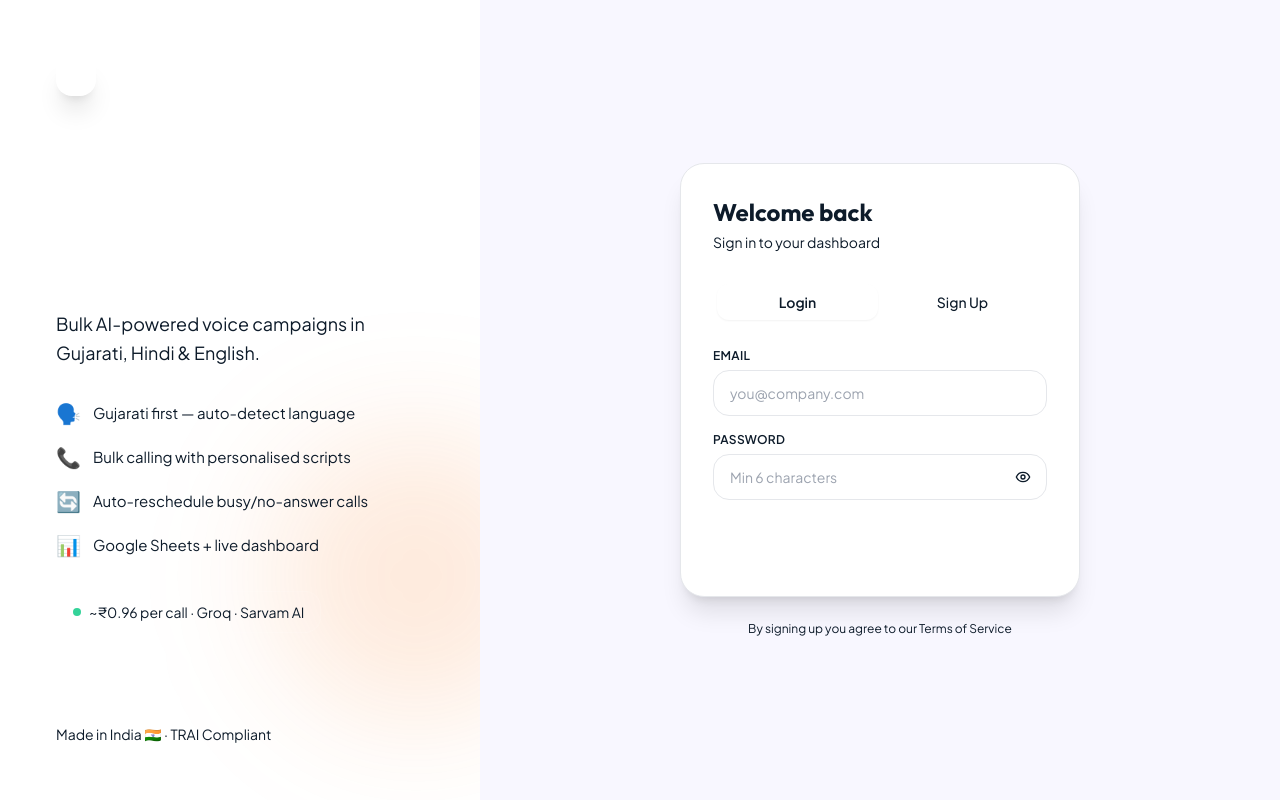
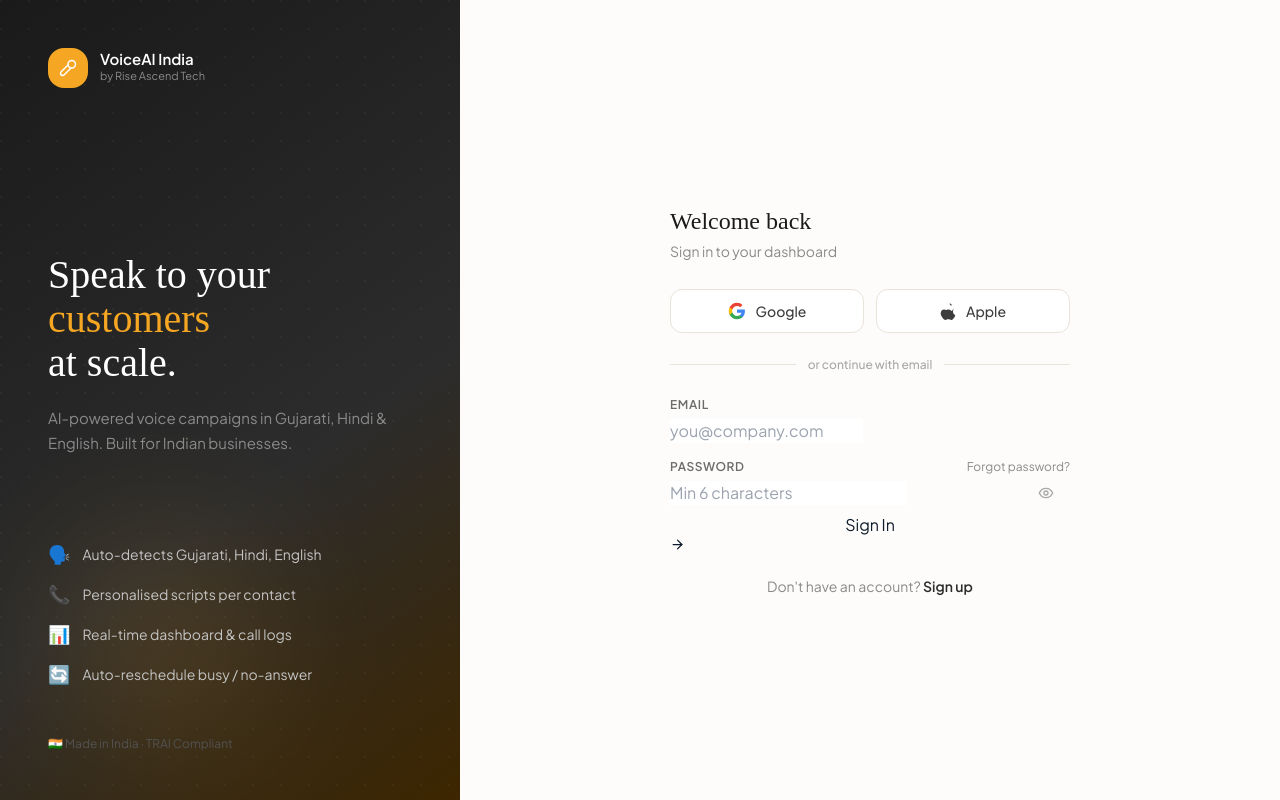
Before and after one commit to RuhiModi/AI-Voice-Call-Automation, a React (Vite) app in the folder frontend/: page /login in a window 1280 px wide. Built offline with nearby package versions, Linux system fonts and the light colour scheme.

Commit message:
Update Login.jsx

```diff
--- a/frontend/src/pages/Login.jsx
+++ b/frontend/src/pages/Login.jsx
@@ -1,11 +1,43 @@
 import { useState } from 'react'
-import { useNavigate, Link } from 'react-router-dom'
+import { useNavigate } from 'react-router-dom'
 import toast from 'react-hot-toast'
-import { Phone, Eye, EyeOff, ArrowRight } from 'lucide-react'
-import { authApi } from '../hooks/api'
+import { Eye, EyeOff, ArrowRight, Mic2 } from 'lucide-react'
+import { authApi, passwordApi } from '../hooks/api'
+
+// ── Social button ──────────────────────────────────────────────
+function SocialBtn({ icon, label, onClick }) {
+  return (
+    <button onClick={onClick} type="button"
+      className="flex-1 flex items-center justify-center gap-2.5 h-11 bg-white border border-[#e8e3db] rounded-xl text-sm font-medium text-[#3d3d3d] hover:border-[#d0c9be] hover:bg-[#faf8f4] transition-all active:scale-[0.98]">
+      {icon}
+      <span>{label}</span>
+    </button>
+  )
+}
+
+// ── Google SVG ──────────────────────────────────────────────────
+function GoogleIcon() {
+  return (
+    <svg width="18" height="18" viewBox="0 0 24 24">
+      <path fill="#4285F4" d="M22.56 12.25c0-.78-.07-1.53-.2-2.25H12v4.26h5.92c-.26 1.37-1.04 2.53-2.21 3.31v2.77h3.57c2.08-1.92 3.28-4.74 3.28-8.09z"/>
+      <path fill="#34A853" d="M12 23c2.97 0 5.46-.98 7.28-2.66l-3.57-2.77c-.98.66-2.23 1.06-3.71 1.06-2.86 0-5.29-1.93-6.16-4.53H2.18v2.84C3.99 20.53 7.7 23 12 23z"/>
+      <path fill="#FBBC05" d="M5.84 14.09c-.22-.66-.35-1.36-.35-2.09s.13-1.43.35-2.09V7.07H2.18C1.43 8.55 1 10.22 1 12s.43 3.45 1.18 4.93l2.85-2.22.81-.62z"/>
+      <path fill="#EA4335" d="M12 5.38c1.62 0 3.06.56 4.21 1.64l3.15-3.15C17.45 2.09 14.97 1 12 1 7.7 1 3.99 3.47 2.18 7.07l3.66 2.84c.87-2.6 3.3-4.53 6.16-4.53z"/>
+    </svg>
+  )
+}
+
+// ── Apple SVG ───────────────────────────────────────────────────
+function AppleIcon() {
+  return (
+    <svg width="16" height="18" viewBox="0 0 814 1000" fill="currentColor">
+      <path d="M788.1 340.9c-5.8 4.5-108.2 62.2-108.2 190.5 0 148.4 130.3 200.9 134.2 202.2-.6 3.2-20.7 71.9-68.7 141.9-42.8 61.6-87.5 123.1-155.5 123.1s-85.5-39.5-164-39.5c-76 0-103.7 40.8-165.9 40.8s-105-57.8-155.5-127.4C46 790.9 1 711.2 1 636c0-144.1 91.8-220.5 181.7-220.5 47.6 0 87.5 31.2 117.4 31.2s77.4-33.1 133.2-33.1c21.4 0 108.2 1.9 164.6 83.3zm-166.5-142c-2.6-15.4-7.1-34.6-21.1-55.2-20.1-29.9-58.5-56.5-100.7-56.5-1.3 0-2.6 0-3.8.1 1.3 16.7 5.8 35.9 16.6 56.5 14.1 27.5 51.5 55.2 109 55.1z"/>
+    </svg>
+  )
+}
 
 export default function Login() {
-  const [mode,     setMode]     = useState('login')
+  const [view,     setView]     = useState('login') // 'login' | 'signup' | 'forgot'
   const [email,    setEmail]    = useState('')
   const [password, setPassword] = useState('')
   const [company,  setCompany]  = useState('')
@@ -13,170 +45,219 @@ export default function Login() {
   const [loading,  setLoading]  = useState(false)
   const navigate = useNavigate()
 
-  async function handleSubmit(e) {
+  async function handleAuth(e) {
     e.preventDefault()
     setLoading(true)
     try {
-      const res = mode === 'login'
+      const res = view === 'login'
         ? await authApi.login(email, password)
         : await authApi.signup(email, password, company)
-
       localStorage.setItem('token', res.data.token)
       localStorage.setItem('user',  JSON.stringify(res.data.user))
-      toast.success(mode === 'login' ? 'Welcome back!' : 'Account created! 🎉')
+      toast.success(view === 'login' ? 'Welcome back!' : 'Account created!')
       navigate('/dashboard')
     } catch (err) {
-      const msg = err.response?.data?.error || 'Something went wrong'
+      const msg = err.response?.data?.error || err.message || 'Something went wrong'
       toast.error(msg)
     } finally {
       setLoading(false)
     }
   }
 
+  async function handleForgot(e) {
+    e.preventDefault()
+    if (!email) { toast.error('Enter your email address'); return }
+    setLoading(true)
+    try {
+      await passwordApi.forgotPassword(email)
+      toast.success('Reset link sent if this email is registered!')
+      setView('login')
+    } catch {
+      toast.error('Failed to send reset email. Try again.')
+    } finally {
+      setLoading(false)
+    }
+  }
+
+  function handleSocialAuth(provider) {
+    // OAuth flow — redirect to backend which handles the provider
+    const base = import.meta.env.VITE_API_URL || 'http://localhost:3000'
+    toast(`${provider} login coming soon!`, { icon: '🔜' })
+    // Uncomment when backend OAuth is set up:
+    // window.location.href = `${base}/auth/${provider.toLowerCase()}`
+  }
+
   return (
-    <div className="min-h-screen bg-navy-950 flex overflow-hidden">
+    <div className="min-h-screen flex" style={{ background: '#fdfcfa' }}>
 
-      {/* Left — Branding */}
-      <div className="hidden lg:flex flex-col justify-between w-[480px] p-14 relative overflow-hidden">
-        <div className="absolute inset-0 overflow-hidden">
-          <div className="absolute -top-40 -left-40 w-96 h-96 bg-navy-500/20 rounded-full blur-3xl" />
-          <div className="absolute bottom-20 -right-20 w-72 h-72 bg-orange-500/15 rounded-full blur-3xl" />
+      {/* ── Left panel — only desktop ── */}
+      <div className="hidden lg:flex flex-col w-[460px] relative overflow-hidden"
+        style={{ background: 'linear-gradient(145deg, #1a1a1a 0%, #2c2c2c 60%, #3d2600 100%)' }}>
+
+        {/* Texture overlay */}
+        <div className="absolute inset-0 opacity-[0.04]"
+          style={{ backgroundImage: 'radial-gradient(circle at 1px 1px, white 1px, transparent 0)', backgroundSize: '28px 28px' }} />
+
+        {/* Glow */}
+        <div className="absolute bottom-0 left-0 w-80 h-80 rounded-full opacity-20 blur-3xl"
+          style={{ background: 'radial-gradient(circle, #f5a623 0%, transparent 70%)' }} />
+
+        <div className="relative z-10 flex flex-col h-full p-12">
+          {/* Logo */}
+          <div className="flex items-center gap-3 mb-auto">
+            <div className="w-10 h-10 rounded-2xl flex items-center justify-center" style={{ background: '#f5a623' }}>
+              <Mic2 size={18} className="text-white" />
             </div>
-
-        <div className="relative z-10">
-          <div className="flex items-center gap-3">
-            <div className="w-10 h-10 bg-gradient-to-br from-navy-500 to-orange-500 rounded-2xl flex items-center justify-center shadow-xl">
-              <Phone size={19} className="text-white" />
-            </div>
-            <span className="font-display font-bold text-white text-xl">VoiceAI India</span>
+            <div>
+              <p className="text-white font-semibold text-[15px] leading-none">VoiceAI India</p>
+              <p className="text-[11px] mt-0.5" style={{ color: '#8a8a8a' }}>by Rise Ascend Tech</p>
             </div>
           </div>
 
-        <div className="relative z-10 space-y-8">
-          <div>
-            <h2 className="font-display font-bold text-white text-5xl leading-[1.1] mb-4">
-              AI Voice Calls<br />
-              <span className="text-transparent bg-clip-text bg-gradient-to-r from-navy-400 to-orange-400">
-                ગુજરાતીમાં
-              </span>
-            </h2>
-            <p className="text-navy-300 text-lg leading-relaxed">
-              Bulk AI-powered voice campaigns in Gujarati, Hindi & English.
+          {/* Main copy */}
+          <div className="mb-auto mt-20">
+            <h1 className="text-white leading-[1.1] mb-5" style={{ fontSize: '40px', fontFamily: '"DM Serif Display", serif' }}>
+              Speak to your<br />
+              <span style={{ color: '#f5a623' }}>customers</span><br />
+              at scale.
+            </h1>
+            <p style={{ color: '#8a8a8a', fontSize: '15px', lineHeight: '1.7' }}>
+              AI-powered voice campaigns in Gujarati, Hindi & English. Built for Indian businesses.
             </p>
           </div>
-          <div className="space-y-4">
+
+          {/* Feature pills */}
+          <div className="space-y-3 mb-12">
             {[
-              { emoji: '🗣️', text: 'Gujarati first — auto-detect language' },
-              { emoji: '📞', text: 'Bulk calling with personalised scripts' },
-              { emoji: '🔄', text: 'Auto-reschedule busy/no-answer calls' },
-              { emoji: '📊', text: 'Google Sheets + live dashboard' },
-            ].map(({ emoji, text }) => (
-              <div key={text} className="flex items-center gap-3">
-                <span className="text-xl">{emoji}</span>
-                <span className="text-navy-200 text-[15px]">{text}</span>
+              { icon: '🗣️', text: 'Auto-detects Gujarati, Hindi, English' },
+              { icon: '📞', text: 'Personalised scripts per contact' },
+              { icon: '📊', text: 'Real-time dashboard & call logs' },
+              { icon: '🔄', text: 'Auto-reschedule busy / no-answer' },
+            ].map(f => (
+              <div key={f.text} className="flex items-center gap-3">
+                <span className="text-lg">{f.icon}</span>
+                <span className="text-sm" style={{ color: '#c4c4c4' }}>{f.text}</span>
               </div>
             ))}
           </div>
-          <div className="inline-flex items-center gap-2 px-4 py-2.5 rounded-2xl bg-white/5 border border-white/10">
-            <div className="w-2 h-2 bg-jade-400 rounded-full status-active" />
-            <span className="text-navy-200 text-sm">~₹0.96 per call · Groq · Sarvam AI</span>
+
+          <p className="text-xs" style={{ color: '#525252' }}>🇮🇳 Made in India · TRAI Compliant</p>
         </div>
       </div>
 
-        <p className="relative z-10 text-navy-500 text-sm">Made in India 🇮🇳 · TRAI Compliant</p>
-      </div>
-
-      {/* Right — Form */}
-      <div className="flex-1 flex items-center justify-center p-6 bg-[#f8f7ff]">
+      {/* ── Right panel — form ── */}
+      <div className="flex-1 flex items-center justify-center p-6">
         <div className="w-full max-w-[400px] animate-fade-in">
 
           {/* Mobile logo */}
-          <div className="lg:hidden flex items-center gap-2 mb-8 justify-center">
-            <div className="w-9 h-9 bg-gradient-to-br from-navy-500 to-orange-500 rounded-xl flex items-center justify-center">
-              <Phone size={17} className="text-white" />
+          <div className="lg:hidden flex items-center gap-2 mb-10 justify-center">
+            <div className="w-9 h-9 rounded-xl flex items-center justify-center" style={{ background: '#f5a623' }}>
+              <Mic2 size={16} className="text-white" />
             </div>
-            <span className="font-display font-bold text-navy-900 text-xl">VoiceAI India</span>
+            <span className="font-semibold text-[#2c2c2c] text-lg">VoiceAI India</span>
           </div>
 
-          <div className="bg-white rounded-3xl shadow-xl shadow-navy-100/50 p-8 border border-navy-100/50">
-            <h3 className="font-display font-bold text-2xl text-navy-900 mb-1">
-              {mode === 'login' ? 'Welcome back' : 'Create account'}
-            </h3>
-            <p className="text-navy-400 text-sm mb-7">
-              {mode === 'login' ? 'Sign in to your dashboard' : 'Start your free account today'}
+          {/* ── FORGOT PASSWORD VIEW ── */}
+          {view === 'forgot' ? (
+            <div>
+              <h2 className="text-2xl text-[#1a1a1a] mb-1" style={{ fontFamily: '"DM Serif Display",serif' }}>Reset password</h2>
+              <p className="text-sm text-[#8a8a8a] mb-8">Enter your email and we'll send a reset link.</p>
+              <form onSubmit={handleForgot} className="space-y-4">
+                <div>
+                  <label className="block text-xs font-semibold text-[#6b6b6b] uppercase tracking-wider mb-1.5">Email</label>
+                  <input type="email" value={email} onChange={e => setEmail(e.target.value)}
+                    placeholder="you@company.com" required className="input-field" />
+                </div>
+                <button type="submit" disabled={loading} className="btn-primary w-full justify-center">
+                  {loading
+                    ? <><span className="w-4 h-4 border-2 border-white/30 border-t-white rounded-full animate-spin" />Sending...</>
+                    : 'Send Reset Link'}
+                </button>
+              </form>
+              <button onClick={() => setView('login')} className="mt-5 w-full text-center text-sm text-[#8a8a8a] hover:text-[#2c2c2c] transition-colors">
+                ← Back to sign in
+              </button>
+            </div>
+
+          ) : (
+            /* ── LOGIN / SIGNUP VIEW ── */
+            <div>
+              <h2 className="text-2xl text-[#1a1a1a] mb-1" style={{ fontFamily: '"DM Serif Display",serif' }}>
+                {view === 'login' ? 'Welcome back' : 'Create account'}
+              </h2>
+              <p className="text-sm text-[#8a8a8a] mb-7">
+                {view === 'login' ? 'Sign in to your dashboard' : 'Start your free account today'}
               </p>
 
-            {/* Toggle */}
-            <div className="flex gap-1 mb-6 bg-navy-50 p-1 rounded-2xl">
-              {[{ key: 'login', label: 'Login' }, { key: 'signup', label: 'Sign Up' }].map(({ key, label }) => (
-                <button key={key} onClick={() => setMode(key)}
-                  className={`flex-1 py-2 rounded-xl text-sm font-medium transition-all duration-200
-                    ${mode === key ? 'bg-white text-navy-800 shadow-sm font-semibold' : 'text-navy-400 hover:text-navy-600'}`}>
-                  {label}
-                </button>
-              ))}
+              {/* Social buttons */}
+              <div className="flex gap-3 mb-6">
+                <SocialBtn icon={<GoogleIcon />} label="Google" onClick={() => handleSocialAuth('Google')} />
+                <SocialBtn icon={<AppleIcon />}  label="Apple"  onClick={() => handleSocialAuth('Apple')}  />
               </div>
 
-            <form onSubmit={handleSubmit} className="space-y-4">
-              {mode === 'signup' && (
+              {/* Divider */}
+              <div className="flex items-center gap-3 mb-6">
+                <div className="flex-1 h-px" style={{ background: '#e8e3db' }} />
+                <span className="text-xs text-[#a8a8a8] font-medium">or continue with email</span>
+                <div className="flex-1 h-px" style={{ background: '#e8e3db' }} />
+              </div>
+
+              <form onSubmit={handleAuth} className="space-y-4">
+                {view === 'signup' && (
                   <div>
-                  <label className="block text-xs font-semibold text-navy-600 uppercase tracking-wide mb-1.5">Company Name</label>
-                  <input
-                    value={company}
-                    onChange={e => setCompany(e.target.value)}
-                    placeholder="Your company or org name"
-                    className="w-full bg-navy-50 border border-navy-100 rounded-2xl px-4 py-3 text-sm text-navy-800 placeholder-navy-300 focus:border-navy-400 focus:outline-none transition-all"
-                  />
+                    <label className="block text-xs font-semibold text-[#6b6b6b] uppercase tracking-wider mb-1.5">Company Name</label>
+                    <input value={company} onChange={e => setCompany(e.target.value)}
+                      placeholder="Your company or org name" className="input-field" />
                   </div>
                 )}
 
                 <div>
-                <label className="block text-xs font-semibold text-navy-600 uppercase tracking-wide mb-1.5">Email</label>
-                <input
-                  type="email"
-                  value={email}
-                  onChange={e => setEmail(e.target.value)}
-                  placeholder="you@company.com"
-                  required
-                  className="w-full bg-navy-50 border border-navy-100 rounded-2xl px-4 py-3 text-sm text-navy-800 placeholder-navy-300 focus:border-navy-400 focus:outline-none transition-all"
-                />
+                  <label className="block text-xs font-semibold text-[#6b6b6b] uppercase tracking-wider mb-1.5">Email</label>
+                  <input type="email" value={email} onChange={e => setEmail(e.target.value)}
+                    placeholder="you@company.com" required className="input-field" />
                 </div>
 
                 <div>
-                <label className="block text-xs font-semibold text-navy-600 uppercase tracking-wide mb-1.5">Password</label>
+                  <div className="flex items-center justify-between mb-1.5">
+                    <label className="block text-xs font-semibold text-[#6b6b6b] uppercase tracking-wider">Password</label>
+                    {view === 'login' && (
+                      <button type="button" onClick={() => setView('forgot')}
+                        className="text-xs text-[#8a8a8a] hover:text-[#f5a623] transition-colors">
+                        Forgot password?
+                      </button>
+                    )}
+                  </div>
                   <div className="relative">
-                  <input
-                    type={showPass ? 'text' : 'password'}
-                    value={password}
+                    <input type={showPass ? 'text' : 'password'} value={password}
                       onChange={e => setPassword(e.target.value)}
-                    placeholder="Min 6 characters"
-                    required
-                    minLength={6}
-                    className="w-full bg-navy-50 border border-navy-100 rounded-2xl px-4 py-3 pr-11 text-sm text-navy-800 placeholder-navy-300 focus:border-navy-400 focus:outline-none transition-all"
-                  />
+                      placeholder="Min 6 characters" required minLength={6}
+                      className="input-field pr-11" />
                     <button type="button" onClick={() => setShowPass(!showPass)}
-                    className="absolute right-3 top-1/2 -translate-y-1/2 p-1 text-navy-400 hover:text-navy-600">
+                      className="absolute right-3 top-1/2 -translate-y-1/2 p-1 text-[#a8a8a8] hover:text-[#6b6b6b] transition-colors">
                       {showPass ? <EyeOff size={16} /> : <Eye size={16} />}
                     </button>
                   </div>
                 </div>
 
-              <button
-                type="submit"
-                disabled={loading}
-                className="w-full flex items-center justify-center gap-2 bg-navy-900 hover:bg-navy-800 disabled:opacity-50 disabled:cursor-not-allowed text-white font-semibold py-3 rounded-2xl transition-all duration-200 mt-2 group"
-              >
+                <button type="submit" disabled={loading} className="btn-primary w-full justify-center" style={{ marginTop: '8px' }}>
                   {loading
-                  ? <><div className="w-4 h-4 border-2 border-white/30 border-t-white rounded-full animate-spin" /> Please wait...</>
-                  : <>{mode === 'login' ? 'Sign In' : 'Create Account'} <ArrowRight size={16} className="group-hover:translate-x-1 transition-transform" /></>
+                    ? <><span className="w-4 h-4 border-2 border-white/30 border-t-white rounded-full animate-spin" /> Please wait...</>
+                    : <>{view === 'login' ? 'Sign In' : 'Create Account'} <ArrowRight size={15} /></>
                   }
                 </button>
               </form>
+
+              {/* Toggle mode */}
+              <p className="text-center text-sm text-[#8a8a8a] mt-6">
+                {view === 'login' ? "Don't have an account?" : 'Already have an account?'}
+                {' '}
+                <button onClick={() => setView(view === 'login' ? 'signup' : 'login')}
+                  className="font-semibold text-[#2c2c2c] hover:text-[#f5a623] transition-colors">
+                  {view === 'login' ? 'Sign up' : 'Sign in'}
+                </button>
+              </p>
             </div>
-
-          <p className="text-center text-xs text-navy-400 mt-6">
-            By signing up you agree to our Terms of Service
-          </p>
+          )}
         </div>
       </div>
     </div>
```
Lines whose indentation alone changed are shown as unchanged.
